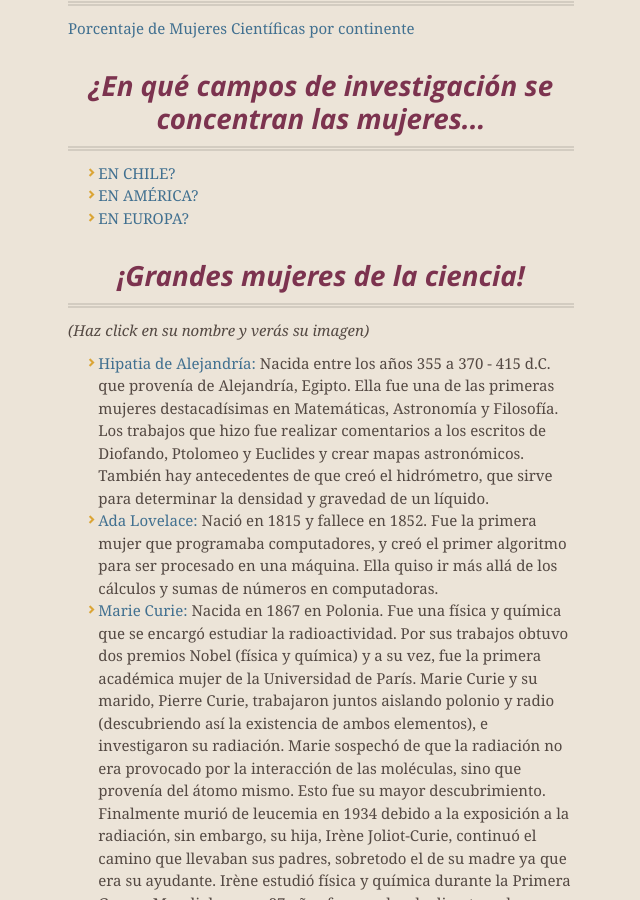
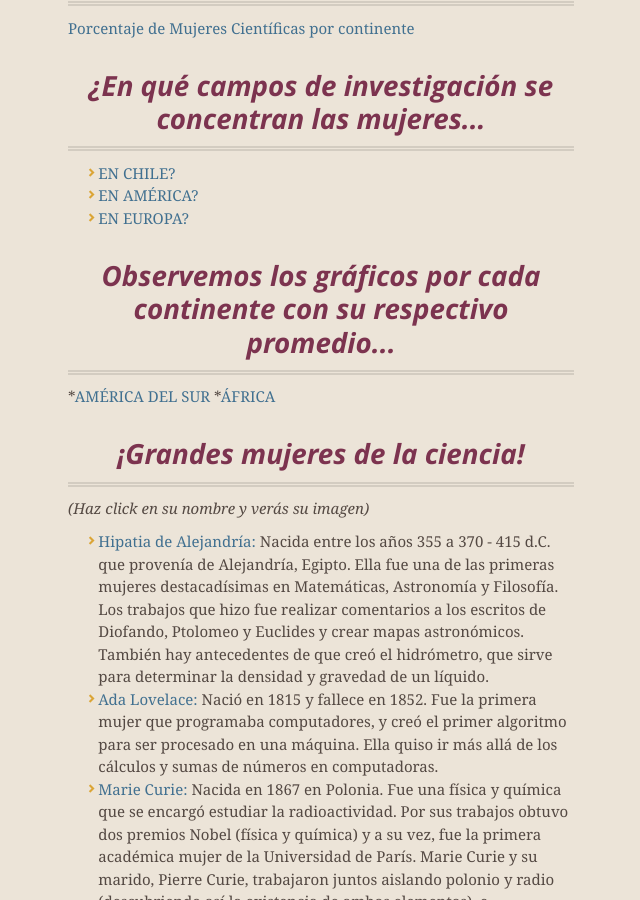
Before and after one commit to Mujeryciencias/mujeryciencias.github.io, a Jekyll site: the page index.html, which Jekyll copies as it is, in a window 1280 px wide and 900 px high, scrolled down 1262 px. Shown: the whole window, without its empty margins (319-959 px from the left). Built offline with Jekyll 4.4.1, drawn with Linux system fonts in a browser that asks for light colours; nearby versions of some CDN libraries; Markdown is read by kramdown in place of the engine named in the settings.

Commit message:
Replace master branch with page content via GitHub

```diff
--- a/index.html
+++ b/index.html
@@ -76,6 +76,12 @@ Los nombres de las creadoras del blog son <strong>Natalie Tapia Cortés &amp; Al
 <li><a href="https://scontent-a-mia.xx.fbcdn.net/hphotos-prn1/t1.0-9/10372060_10203151858852688_7664917315968680093_n.jpg">EN AMÉRICA?</a></li>
 <li><a href="https://scontent-b-mia.xx.fbcdn.net/hphotos-prn2/t1.0-9/10334288_10203151854572581_8163444093146674673_n.jpg">EN EUROPA?</a></li>
 </ul><h3>
+<a name="observemos-los-gr%C3%A1ficos-por-cada-continente-con-su-respectivo-promedio" class="anchor" href="#observemos-los-gr%C3%A1ficos-por-cada-continente-con-su-respectivo-promedio"><span class="octicon octicon-link"></span></a>Observemos los gráficos por cada continente con su respectivo promedio...</h3>
+
+<p>*<a href="https://fbcdn-sphotos-d-a.akamaihd.net/hphotos-ak-prn2/t1.0-9/1554402_10203173287028379_2791953607461191236_n.jpg">AMÉRICA DEL SUR</a>
+*<a href="https://fbcdn-sphotos-b-a.akamaihd.net/hphotos-ak-prn2/t1.0-9/1526352_10203173298708671_1501537480855053578_n.jpg">ÁFRICA</a></p>
+
+<h3>
 <a name="grandes-mujeres-de-la-ciencia" class="anchor" href="#grandes-mujeres-de-la-ciencia"><span class="octicon octicon-link"></span></a>¡Grandes mujeres de la ciencia!</h3>
 
 <p><em>(Haz click en su nombre y verás su imagen)</em></p>
```
Also changed, not shown: params.json (+1 -1 lines).
